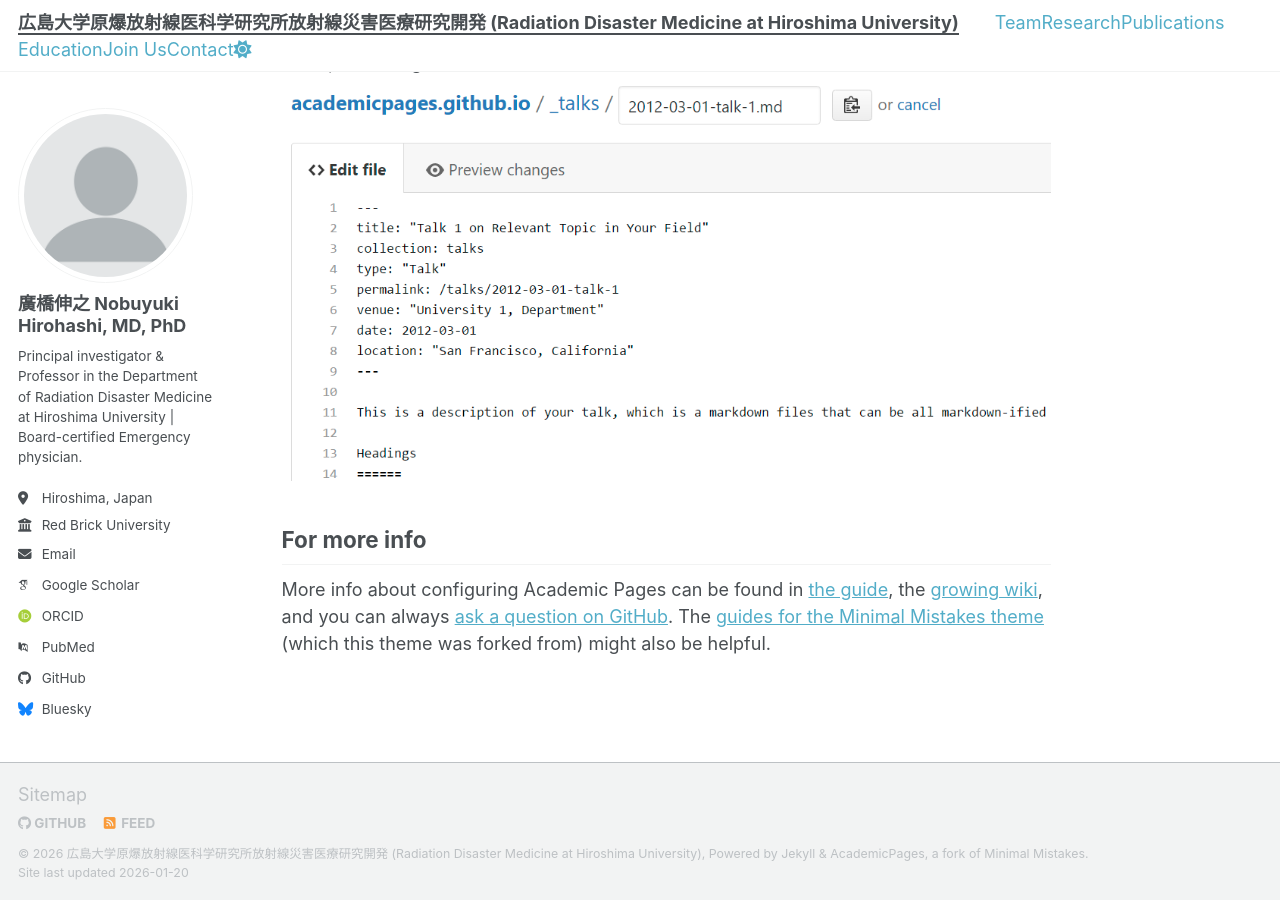
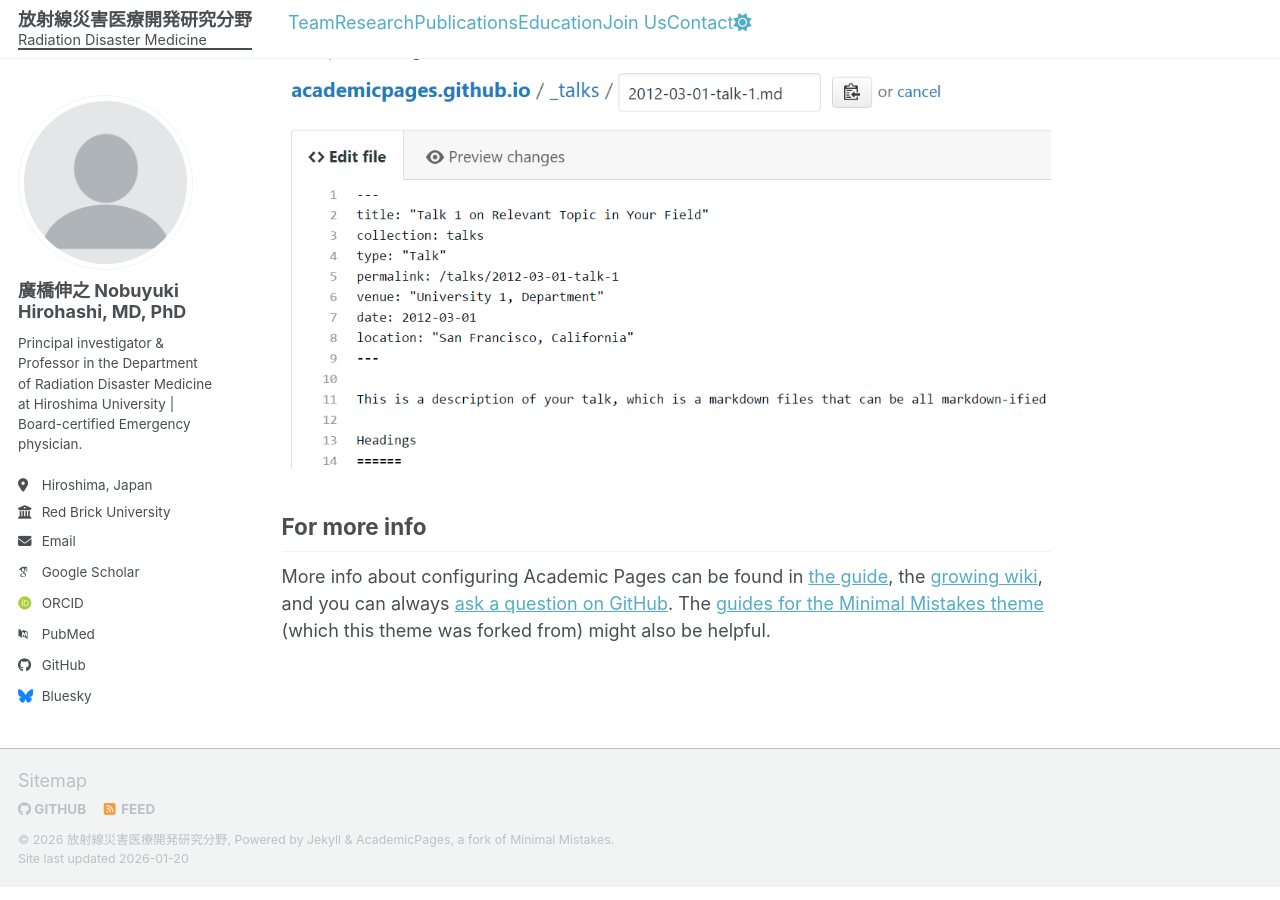
Before and after one commit to MichihitoKyo/rdm-lab-v2, a Jekyll site: the page built from _pages/about.md, in a window 1280 px wide and 900 px high, scrolled down 2750 px. Built offline with Jekyll 4.4.1, drawn with Linux system fonts in a browser that asks for light colours; some web fonts are replaced; a script bundle is joined from its source files by our own code; library files that are not in the unit come from our copies; some of the changed text lies outside the part shown.

Commit message:
Refine site title layout and welcome message

```diff
--- a/_config.yml
+++ b/_config.yml
@@ -9,9 +9,9 @@
 # Basic Site Settings
 locale                   : "ja-JP"
 site_theme               : "default" # The available themes options are "default", "air", "sunrise", "mint", "dirt" and "contrast"
-title                    : "広島大学原爆放射線医科学研究所放射線災害医療研究開発 (Radiation Disaster Medicine at Hiroshima University)"
+title                    : "放射線災害医療開発研究分野"
 title_separator          : "-"
-name                     : &name "広島大学原爆放射線医科学研究所放射線災害医療研究開発 (Radiation Disaster Medicine at Hiroshima University)"
+name                     : &name "放射線災害医療開発研究分野"
 description              : &description "放射線災害医療の研究および教育。また放射線被ばく後の敗血症や外傷を合併した放射線複合災害の研究。Research and development in radiation disaster medicine, preparedness, and critical care."   # Update this with a general description of your site, this is the default if not overridden by a page
 url                      : https://MichihitoKyo.github.io # The base hostname & protocol for your site e.g. "https://[your GitHub username].github.io",
                                                            # or if you already have some other page hosted on Github then use "https://[your GitHub username].github.io/[Your Repo Name]"
--- a/_includes/masthead.html
+++ b/_includes/masthead.html
@@ -4,8 +4,12 @@
     <div class="masthead__menu">
       <nav id="site-nav">
         <ul class="visible-links" style="display: flex; flex-wrap: wrap;">
-          <li class="masthead__menu-item masthead__menu-item--lg persist {% if page.url == '/' or page.url == '/index.html' %}selected{% endif %}">
-            <a href="{{ base_path }}/">{{ site.title }}</a>
+          <li
+            class="masthead__menu-item masthead__menu-item--lg persist {% if page.url == '/' or page.url == '/index.html' %}selected{% endif %}">
+            <a href="{{ base_path }}/" style="display: block; line-height: 1.2;">
+              <div>放射線災害医療開発研究分野</div>
+              <div style="font-size: 0.8em; font-weight: normal;">Radiation Disaster Medicine</div>
+            </a>
           </li>
           {% for link in site.data.navigation.main %}
           {% if link.url contains 'http' %}
@@ -18,7 +22,8 @@
           </li>
           {% endfor %}
           <li id="theme-toggle" class="masthead__menu-item persist tail">
-            <a role="button" aria-labelledby="theme-icon"><i id="theme-icon" class="fa-solid fa-sun" aria-hidden="true" title="toggle theme"></i></a>
+            <a role="button" aria-labelledby="theme-icon"><i id="theme-icon" class="fa-solid fa-sun" aria-hidden="true"
+                title="toggle theme"></i></a>
           </li>
         </ul>
       </nav>
--- a/_pages/about.md
+++ b/_pages/about.md
@@ -1,6 +1,6 @@
 ---
 permalink: /
-title: "広島大学原爆放射線医科学研究所放射線災害医療研究開発"
+title: "広島大学放射線災害医療開発研究分野"
 author_profile: true
 redirect_from:
   - /about/
```
Lines whose indentation alone changed are shown as unchanged.
